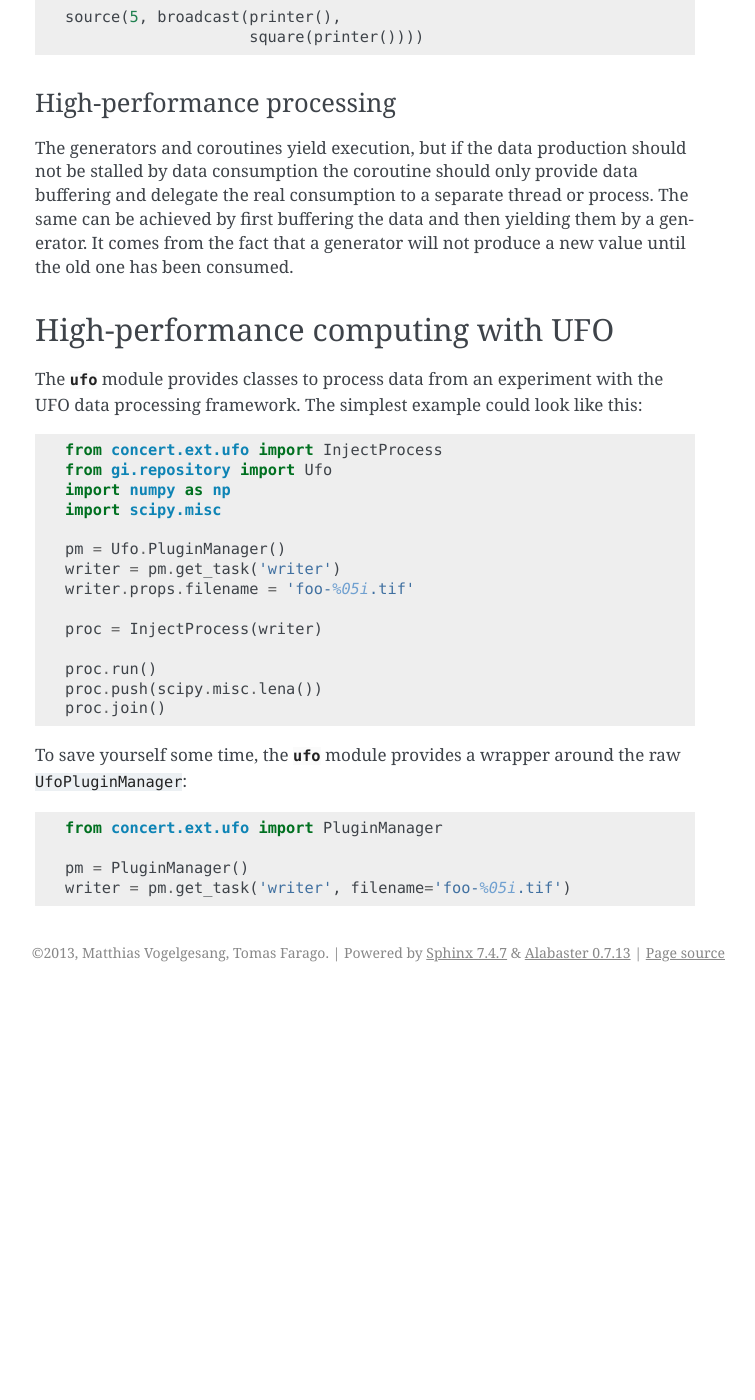
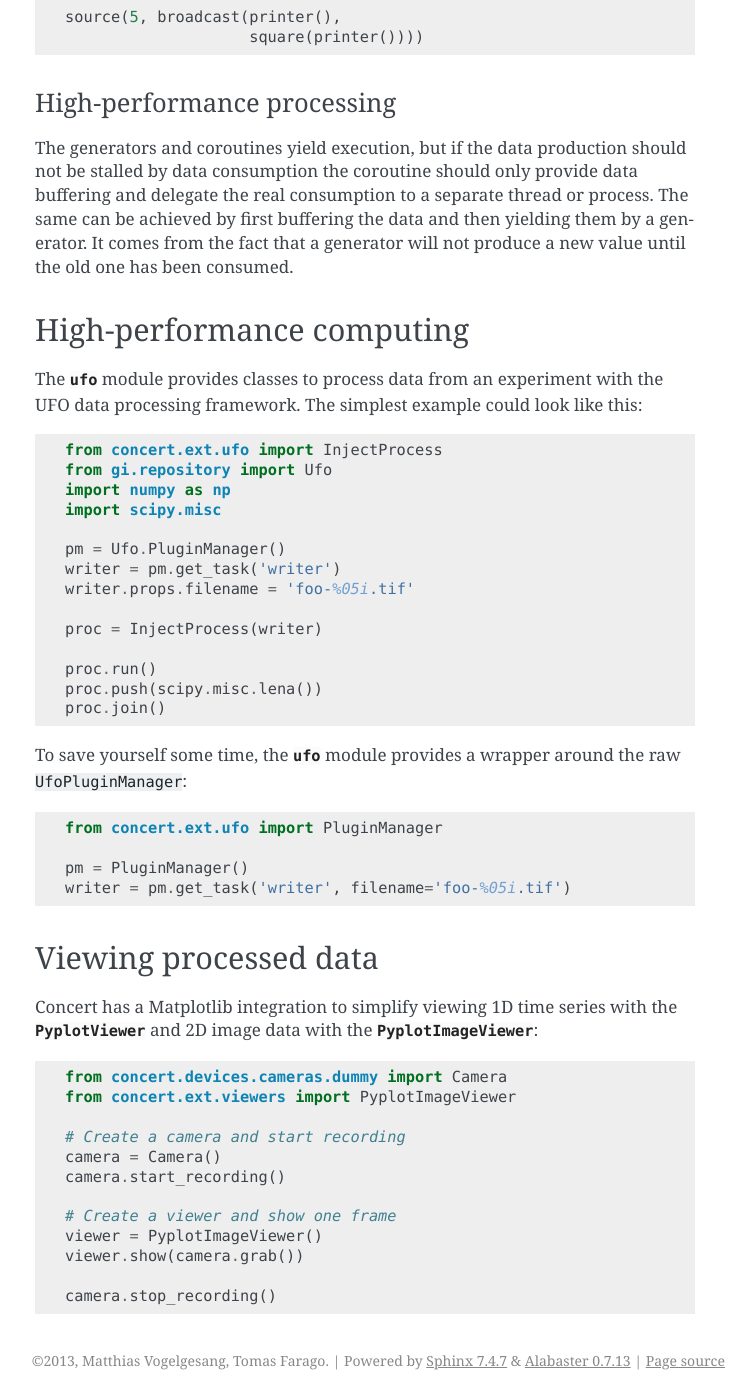
Before and after one commit to ufo-kit/concert, a Sphinx documentation site: the page built from docs/user/topics/processing.rst, in a window 1280 px wide and 1400 px high, scrolled down 1354 px. Shown: the whole window, without its empty margins (385-1140 px from the left). Built offline with Sphinx 7.4.7, drawn with Linux system fonts in a browser that asks for light colours; before the commit the page ends 2346 px from its top, so only the background shows below that; some of the changed text lies outside the part shown.

Commit message:
Fix #168: document viewers

```diff
--- a/docs/user/topics/processing.rst
+++ b/docs/user/topics/processing.rst
@@ -77,8 +77,8 @@ until the old one has been consumed.
 
 
 
-High-performance computing with UFO
-===================================
+High-performance computing
+==========================
 
 The :mod:`.ufo` module provides classes to process data from an experiment with
 the UFO data processing framework. The simplest example could look like this::
@@ -106,3 +106,24 @@ raw ``UfoPluginManager``::
 
     pm = PluginManager()
     writer = pm.get_task('writer', filename='foo-%05i.tif')
+
+
+
+Viewing processed data
+======================
+
+Concert has a Matplotlib integration to simplify viewing 1D time series with the
+:class:`.PyplotViewer` and 2D image data with the :class:`.PyplotImageViewer`::
+
+    from concert.devices.cameras.dummy import Camera
+    from concert.ext.viewers import PyplotImageViewer
+
+    # Create a camera and start recording
+    camera = Camera()
+    camera.start_recording()
+
+    # Create a viewer and show one frame
+    viewer = PyplotImageViewer()
+    viewer.show(camera.grab())
+
+    camera.stop_recording()
```
Also changed, not shown: docs/devel/reference.rst (+20 -0 lines).
